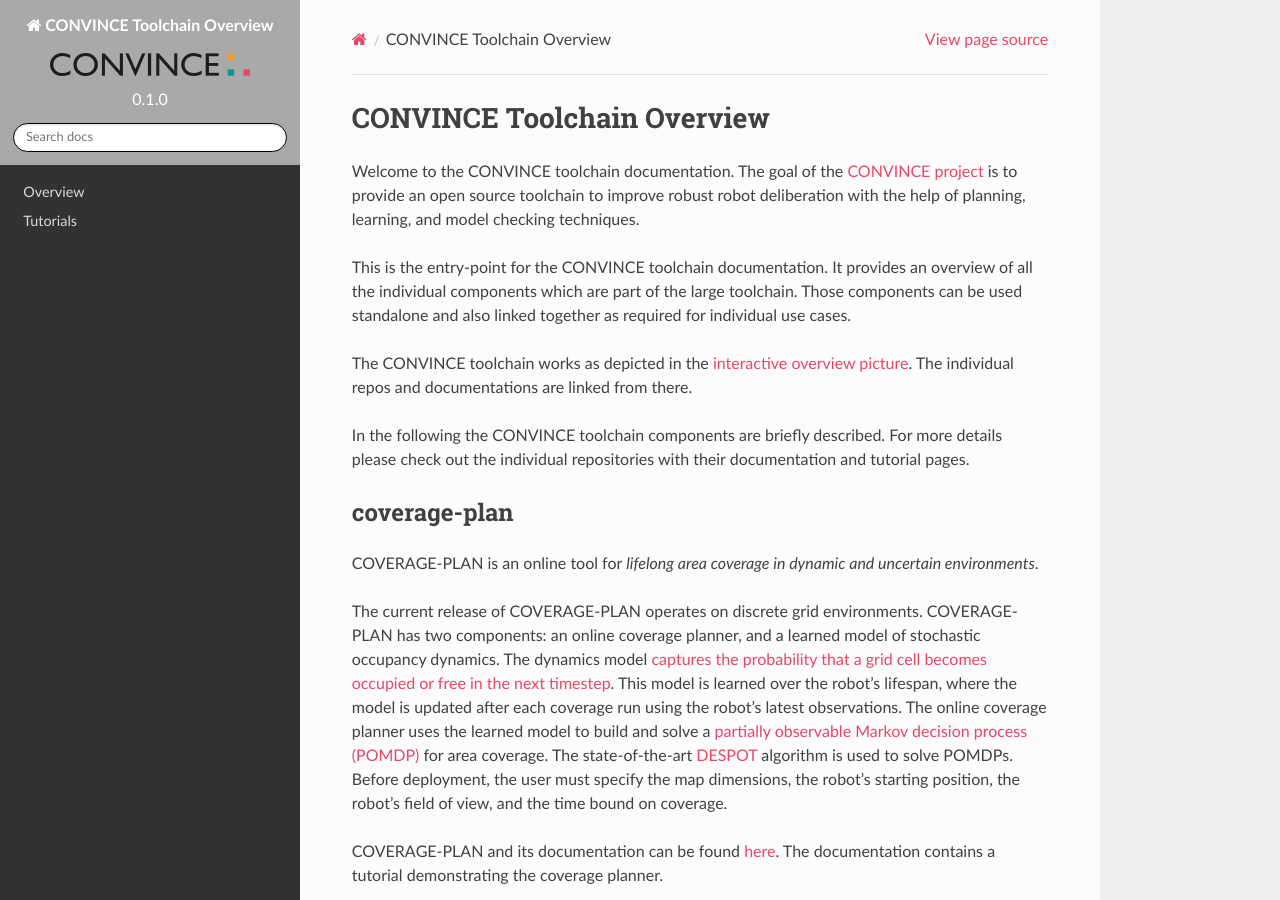
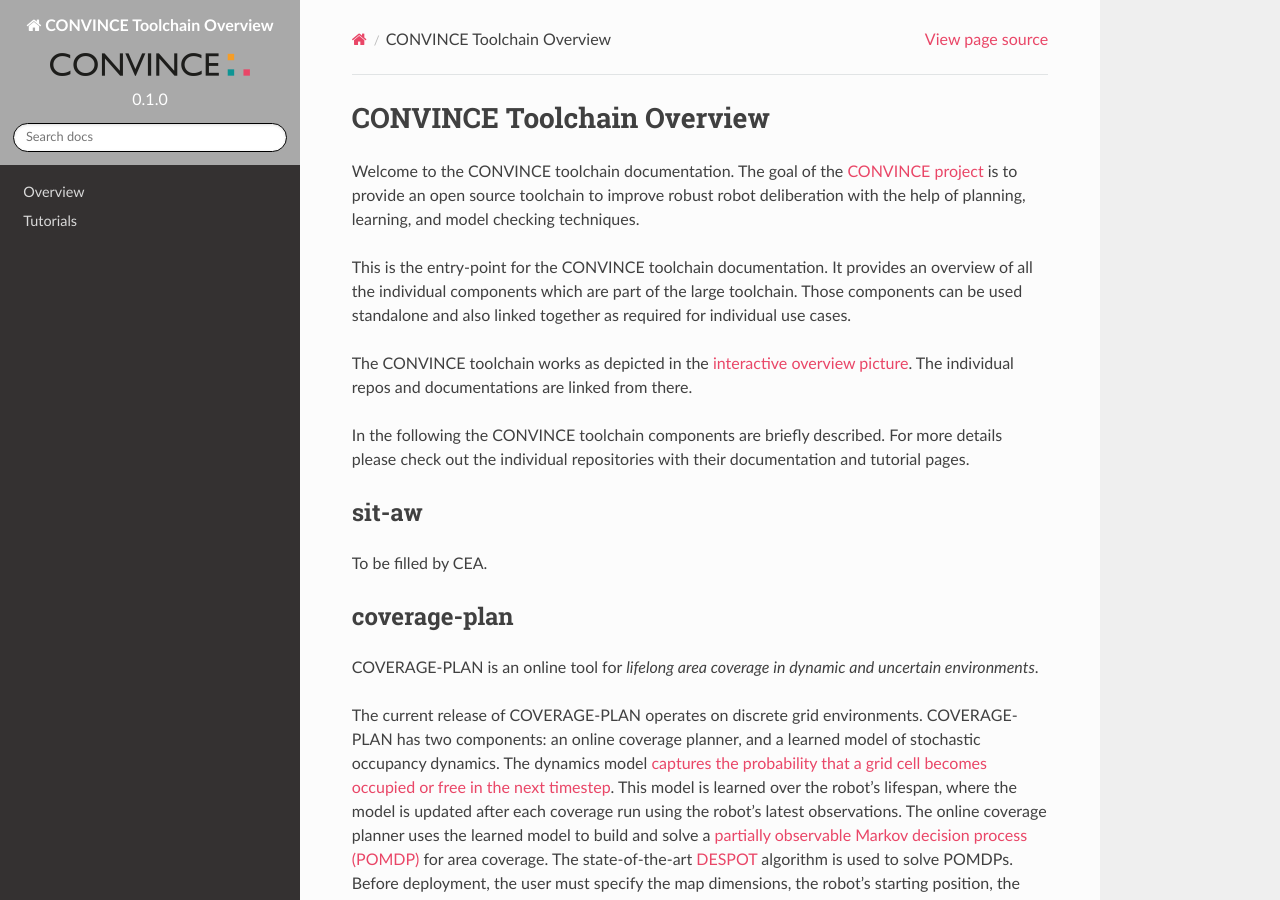
Before and after one commit to convince-project/overview, a Sphinx documentation site: the page built from docs/source/index.rst, in a window 1280 px wide and 900 px high. Built offline with Sphinx 7.4.7 and the Read the Docs theme 2.0.0, drawn with Linux system fonts in a browser that asks for light colours.

Commit message:
added sit-aw
Signed-off-by: Christian Henkel <christian.henkel2@de.bosch.com>

```diff
--- a/docs/source/index.rst
+++ b/docs/source/index.rst
@@ -9,6 +9,11 @@ This is the entry-point for the CONVINCE toolchain documentation. It provides an
 The CONVINCE toolchain works as depicted in the :doc:`interactive overview picture <../overview_plantuml>`. The individual repos and documentations are linked from there.
 
 In the following the CONVINCE toolchain components are briefly described. For more details please check out the individual repositories with their documentation and tutorial pages.
+
+sit-aw
+------
+To be filled by CEA.
+
 
 coverage-plan
 -------------
```
